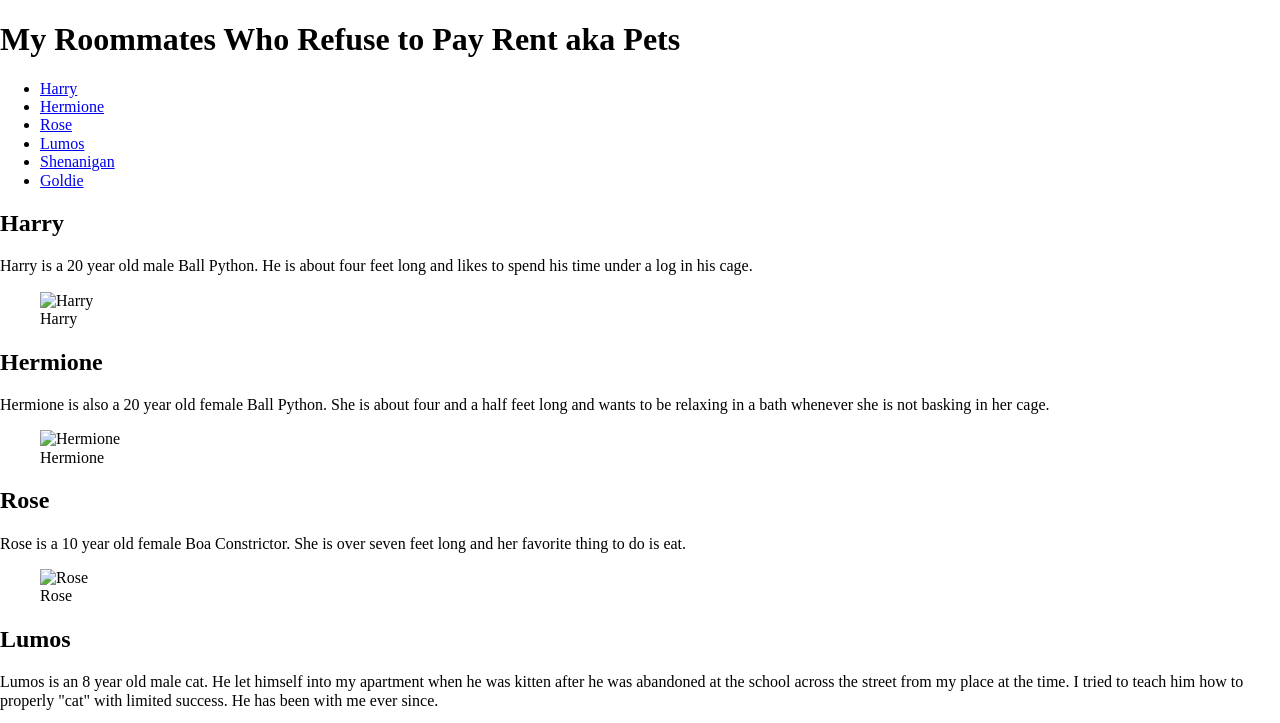
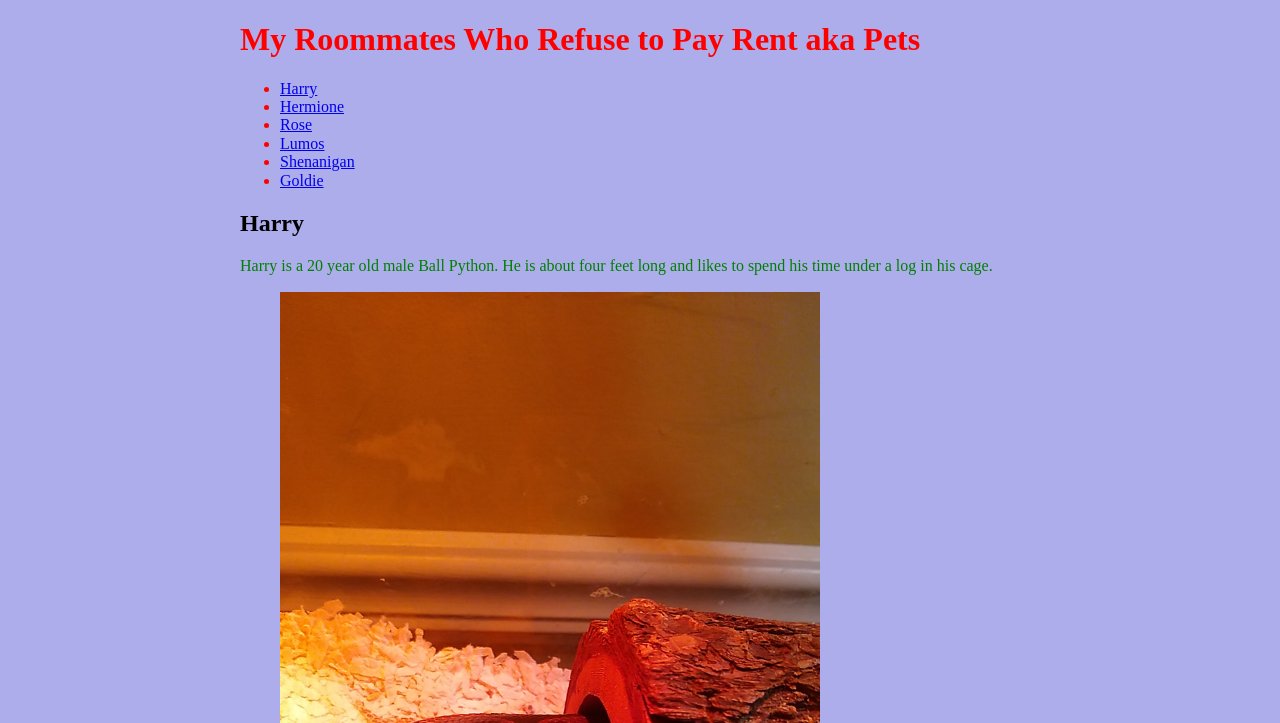
Before and after one commit to STL-LC101-January-22/assignment-4-html-me-something-timrogersj, a website: page index.html in a window 1280 px wide. Shown: the top 723 px of the page. Drawn offline with nearby package versions, Linux system fonts and the light colour scheme; grey boxes are pictures that could not be loaded.

Commit message:
Finished work on styles.css page

```diff
--- a/styles.css
+++ b/styles.css
@@ -1 +1,26 @@
-/* Write your CSS here! */
+body {
+    display: block;
+    max-width: 800px;
+    width: 100%;
+    margin: 8px auto;
+    background-color: rgb(173, 173, 235);
+}
+
+img {
+    align-content: center;
+    width: 75%;
+    height: 75%;
+    padding: 0;
+}
+
+.menu:hover {
+    color: rgb(0, 238, 255);
+}
+
+#mainHeading {
+    color: red;
+}
+
+.funParagraph {
+    color: green;
+}
```
Also changed, not shown: images/Goldie.jpg (added), images/Harry.jpg (added), images/Hermione.jpg (added), images/Rose.jpg (added), images/Shenanigan.jpg (added), 1 other file.
